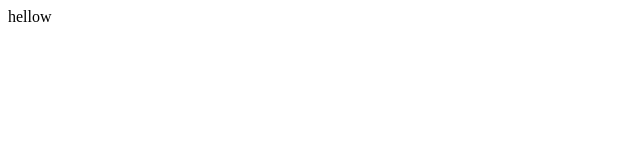
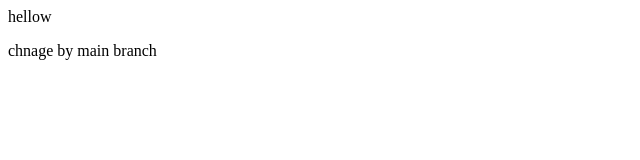
Before and after one commit to uday54565/localrepo, a plain HTML site: page index.htm in a window 1280 px wide. Shown: the whole page, without its empty margins (0-640 px from the left). Drawn offline with Linux system fonts and the light colour scheme.

Commit message:
chnage by main branch

```diff
--- a/index.htm
+++ b/index.htm
@@ -1 +1,2 @@
 <p> hellow</p>
+<p> chnage by main branch</p>
```
